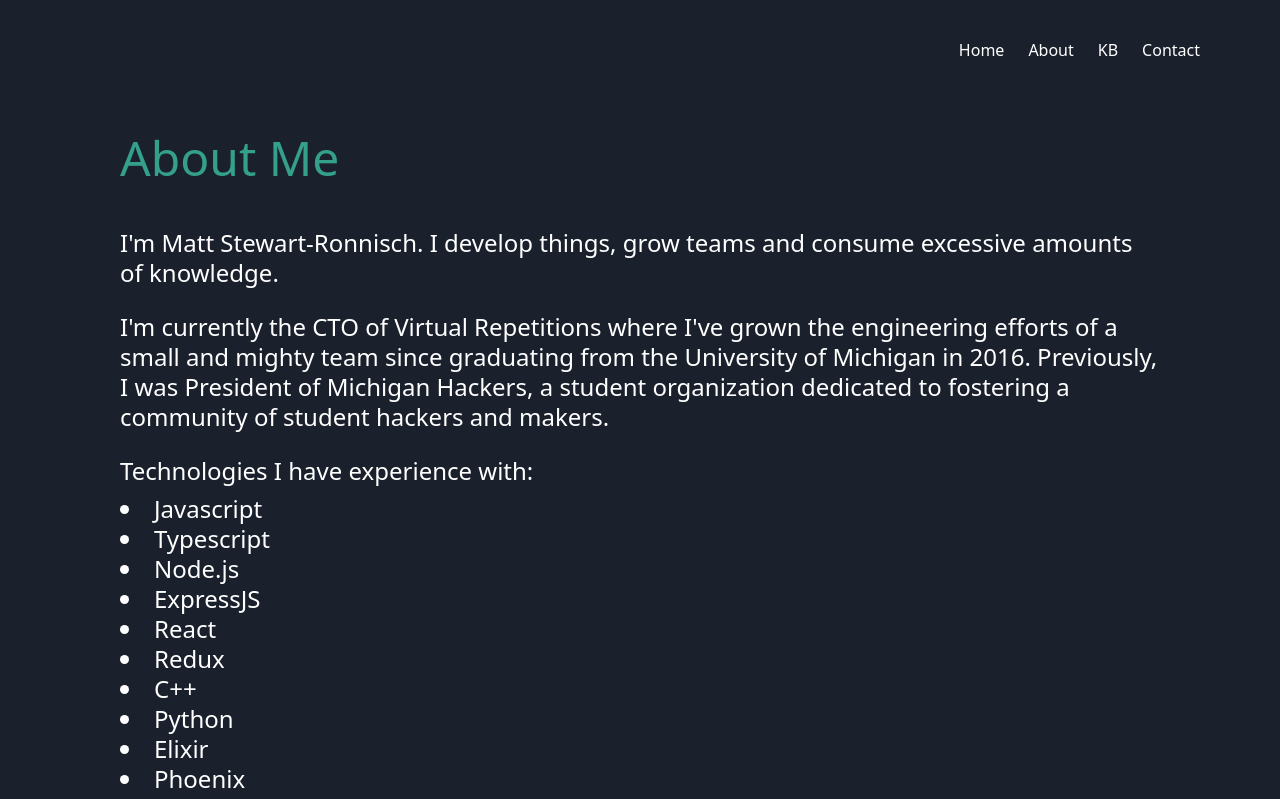
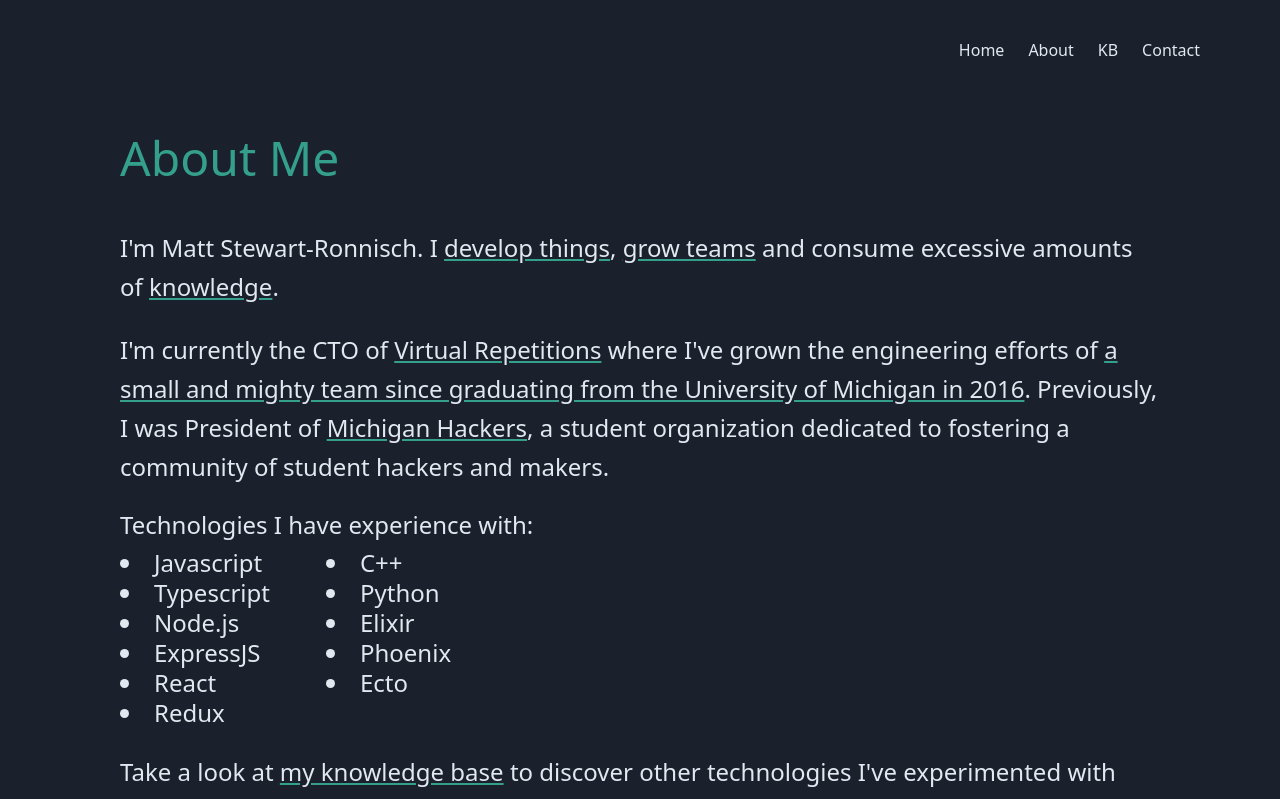
Before and after one commit to mattste/personal-website, a Next.js app: page /about in a window 1280 px wide. Shown: the top 799 px of the page. Built offline with nearby package versions, Linux system fonts and the light colour scheme.

Commit message:
Add in link styling

```diff
--- a/components/Header.js
+++ b/components/Header.js
@@ -4,16 +4,16 @@ const Header = ({ className = "" }) => (
   <div className="flex-initial flex items-center justify-end py-5">
     <nav>
       <Link href="/">
-        <a className="mr-6">Home</a>
+        <a className="mr-6 no-underline">Home</a>
       </Link>
       <Link href="/about">
-        <a className="mr-6">About</a>
+        <a className="mr-6 no-underline">About</a>
       </Link>
       <Link href="/knowledge-base">
-        <a className="mr-6">KB</a>
+        <a className="mr-6 no-underline">KB</a>
       </Link>
       <Link href="/contact">
-        <a>Contact</a>
+        <a className="no-underline">Contact</a>
       </Link>
     </nav>
   </div>
--- a/styles/main.css
+++ b/styles/main.css
@@ -3,3 +3,24 @@
 /* purgecss end ignore */
 @tailwind components;
 @tailwind utilities;
+
+body {
+  @apply text-gray-300;
+}
+
+p {
+  @apply leading-relaxed;
+}
+
+a {
+  @apply underline;
+  text-decoration-color: theme("colors.teal");
+}
+
+a:hover {
+  @apply bg-teal;
+}
+
+ul.col-2 {
+  column-count: 2;
+}
```
